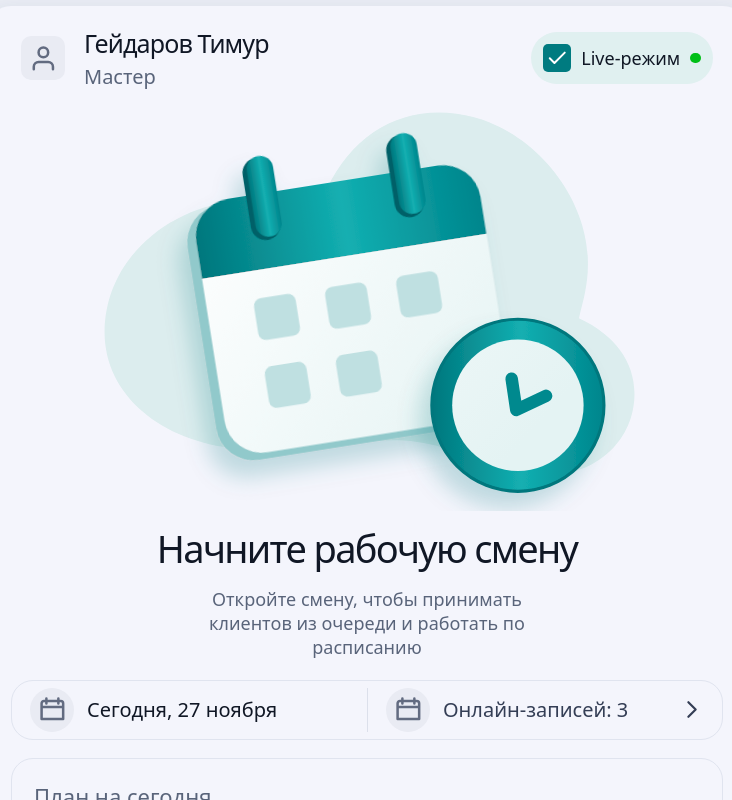
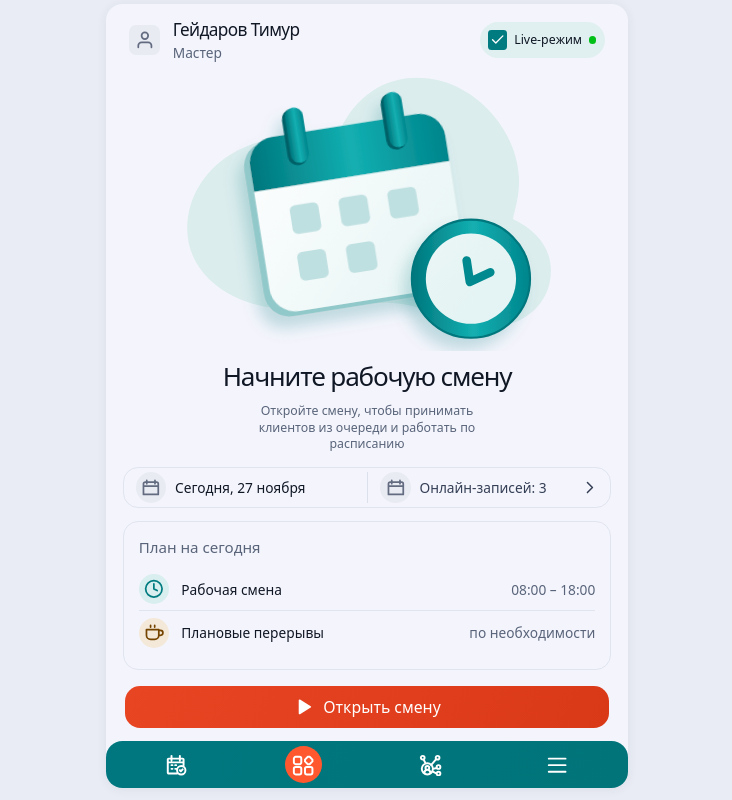
Before and after one commit to dsh16/blitz_master, a Nuxt app: page /open-work in a window 1280 px wide. Shown: the top 800 px of the page, without its empty margins (273-1005 px from the left). Built offline with nearby package versions, Linux system fonts and the light colour scheme.

Commit message:
Scale the shift opening screen to desktop viewport height

```diff
--- a/app/pages/open-work.vue
+++ b/app/pages/open-work.vue
@@ -2,10 +2,27 @@
 useHead({ title: 'Blitz Master — Открытие смены', htmlAttrs: { lang: 'ru' } })
 
 const menuOpen = ref(false)
+const shiftScreen = ref<HTMLElement | null>(null)
+const desktopScale = ref(1)
+
+function fitDesktop() {
+  if (window.innerWidth < 900 || !shiftScreen.value) return
+
+  const height = shiftScreen.value.offsetHeight
+  if (height) desktopScale.value = Math.min(1, Math.max(1, window.innerHeight - 16) / height)
+}
+
+onMounted(() => {
+  fitDesktop()
+  window.addEventListener('resize', fitDesktop)
+  void document.fonts.ready.then(fitDesktop)
+})
+
+onUnmounted(() => window.removeEventListener('resize', fitDesktop))
 </script>
 
 <template>
-  <div class="shift-screen">
+  <div ref="shiftScreen" class="shift-screen" :style="{ '--desktop-scale': desktopScale }">
     <main class="shift-content">
       <header class="shift-profile">
         <span class="shift-icon avatar"><DashboardIcon name="user" /></span>
@@ -247,6 +264,11 @@ const menuOpen = ref(false)
 .shift-menu a { color: #006d71 }
 
 @media (min-width: 900px) {
+  .shift-screen {
+    min-height: 0;
+    zoom: var(--desktop-scale, 1);
+  }
+
   .intro { margin-block: clamp(14px, 2.5vh, 28px) }
   .illustration { width: min(91%, 540px) }
   .intro h1 { font-size: clamp(29px, 3vw, 38px) }
```
